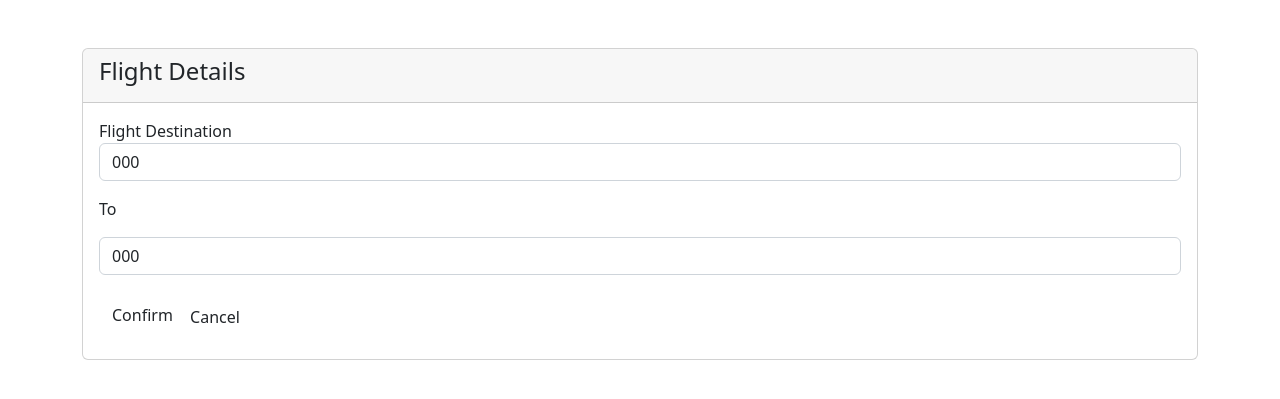
After one commit to Shymanako/Ticketing-for-flights-, a PHP site: page /book3-view.php?flight_id=1 in a window 1280 px wide. The commit adds this page. Shown: the top 399 px of the page. Run offline with PHP 8.4, Linux system fonts and the light colour scheme; tables that the repository leaves empty hold one stand-in row (values such as "Sample post").

Commit message:
Flight added in booking

```diff
--- a/Airlines/admin/code.php
+++ b/Airlines/admin/code.php
@@ -304,9 +304,8 @@ if(isset($_POST['update_airport'])){
 if(isset($_POST['save_direction'])){
     $origin_airport_code = mysqli_real_escape_string($con, $_POST['origin_airport_code']);
     $destination_airport_code = mysqli_real_escape_string($con, $_POST['destination_airport_code']);
-    $price = mysqli_real_escape_string($con, $_POST['price']);
 
-    $query = "INSERT INTO direction (origin_airport_code, destination_airport_code, price) VALUES ('$origin_airport_code', '$destination_airport_code', '$price')";
+    $query = "INSERT INTO direction (origin_airport_code, destination_airport_code) VALUES ('$origin_airport_code', '$destination_airport_code')";
 
     $query_run = mysqli_query($con, $query);
     if($query_run){
@@ -346,9 +345,8 @@ if(isset($_POST['update_direction'])){
     $direction_id = mysqli_real_escape_string($con, $_POST['direction_id']);
     $origin_airport_code = mysqli_real_escape_string($con, $_POST['origin_airport_code']);
     $destination_airport_code = mysqli_real_escape_string($con, $_POST['destination_airport_code']);
-    $price = mysqli_real_escape_string($con, $_POST['price']);
 
-    $query = "UPDATE direction SET origin_airport_code='$origin_airport_code', destination_airport_code='$destination_airport_code', price='$price' where direction_id='$direction_id' ";
+    $query = "UPDATE direction SET origin_airport_code='$origin_airport_code', destination_airport_code='$destination_airport_code' where direction_id='$direction_id' ";
     $query_run = mysqli_query($con, $query);
 
     if($query_run){
--- a/Airlines/admin/direction-create.php
+++ b/Airlines/admin/direction-create.php
@@ -35,7 +35,6 @@ require 'dbcon.php';
                             function validateForm() {
                                 var a = document.forms["Form"]["origin_airport_code"].value;
                                 var b = document.forms["Form"]["destination_airport_code"].value;
-                                var c = document.forms["Form"]["price"].value;
                                 if (a == null || a == "", b == null || b == ""){
                                 alert("Please Fill In All Required Details");
                                 return false;
@@ -125,11 +124,6 @@ require 'dbcon.php';
                             </div>
 
                             <div class="mb-3">
-                                <label> Price </label>
-                                <input type="number" name="price" placeholder="Enter Price" class="form-control">
-                            </div>
-
-                            <div class="mb-3">
                                 <button type="submit" name="save_direction" class="btn btn-primary">Save Direction</button>
                             </div>
 
--- a/Airlines/admin/direction-view.php
+++ b/Airlines/admin/direction-view.php
@@ -49,10 +49,7 @@ require 'dbcon.php';
                                         <label> Destination Airport Code </label>
                                         <p class="form-control"><?=$direction['destination_airport_code'];?></p>
                                     </div>
-                                    <div class="mb-3">
-                                        <label> Price </label>
-                                        <p class="form-control"><?=$direction['price'];?></p>
-                                    </div>
+
 
                                 <?php
                             }
--- a/Airlines/admin/direction.php
+++ b/Airlines/admin/direction.php
@@ -55,7 +55,6 @@
                       <tr>
                         <th>Origin Airport Code</th>
                         <th>Destination Airport Code</th>
-                        <th>Price</th>
                       </tr>
                   </thead>
                   <tbody>
@@ -71,7 +70,6 @@
                           <tr>
                             <td><?= $direction['origin_airport_code']; ?></td>
                             <td><?= $direction['destination_airport_code']; ?></td>
-                            <td><?= $direction['price']; ?></td>
                             <td>
                               <a href="direction-view.php?direction_id=<?= $direction['direction_id']; ?>" class="btn btn-info btn-sm">View</a>
                               <a href="direction-update.php?direction_id=<?= $direction['direction_id']; ?>" class="btn btn-success btn-sm">Update</a>
--- a/Airlines/admin/schedule-create.php
+++ b/Airlines/admin/schedule-create.php
@@ -67,9 +67,11 @@ require 'dbcon.php';
                                                 {
                                                     // get the detail of direction
                                                     $direction_id = $row['direction_id'];
+                                                    $origin_airport_code = $row['origin_airport_code'];
+                                                    $destination_airport_code = $row['destination_airport_code'];
 
                                                     ?>
-                                                    <option value="<?php echo $direction_id; ?>"><?php echo $direction_id; ?></option>
+                                                    <option value="<?php echo $direction_id; ?>"><?php echo $origin_airport_code; ?> to <?php echo $destination_airport_code; ?></option>
                                                     <?php
                                                 }
                                             }
--- /dev/null
+++ b/Airlines/book3-view.php
@@ -0,0 +1,89 @@
+<?php
+require 'admin/dbcon.php';
+require 'admin/message.php';
+
+?>
+
+<!doctype html>
+<html lang="en">
+
+<head>
+    <meta charset="utf-8">
+    <meta name="viewport" content="width=device-width, initial-scale=1">
+
+    <link href="https://cdn.jsdelivr.net/npm/bootstrap@5.2.0-beta1/dist/css/bootstrap.min.css" rel="stylesheet" integrity="sha384-0evHe/X+R7YkIZDRvuzKMRqM+OrBnVFBL6DOitfPri4tjfHxaWutUpFmBp4vmVor" crossorigin="anonymous">
+
+    <title>Passenger Data</title>
+
+</head>
+
+<body>
+
+
+    <div class="container mt-5">
+
+        <?php include('admin/message.php'); ?>
+
+        <div class="row">
+            <div class="col-md-12">
+                <div class="card">
+                    <div class="card-header">
+                        <h4>Flight Details
+                        </h4>
+                    </div>
+                    <div class="card-body">
+
+                        <?php
+                        if (isset($_GET['flight_id'])) {
+
+                            $flight_id = mysqli_real_escape_string($con, $_GET['flight_id']);
+                            $query = "SELECT flight.flight_id, schedule.schedule_id, schedule.direction_id, direction.origin_airport_code, direction.destination_airport_code from flight left join schedule on flight.schedule_id = schedule.schedule_id left join direction on schedule.direction_id = direction.direction_id where flight_id = '$flight_id';";
+                            $query_run = mysqli_query($con, $query);
+
+                            if(mysqli_num_rows($query_run) > 0)
+                            {
+                                $flight = mysqli_fetch_array($query_run);
+                                ?>
+
+                                <input type="hidden" name="flight_id" value="<?=$flight['flight_id'];?>">
+                                    <div class="mb-3">
+                                        <label> Flight Destination   </label>
+                                        <p class="form-control">
+                                            <?=$flight['origin_airport_code'];?>
+                                        </p>
+                                        <p>To</p>
+                                        <p class="form-control">
+                                            <?=$flight['destination_airport_code'];?>
+                                        </p>
+                                    </div>
+
+                                    <td>
+                                        <form action="bookform2.php" method='POST' class="d-inline">
+                                            <button type="submit" name="save" value="<?= $flight['flight_id']; ?>" class="btn">Confirm</a>
+                                        </form>
+                                        <a href="book2.php" class="btn">Cancel</a>
+                                    </td>
+
+                                <?php
+                            }
+                            else
+                            {
+                                echo "<h4>No ID Found</h4>";
+                            }
+                        }
+
+                        ?>
+
+                    </div>
+                </div>
+            </div>
+        </div>
+    </div>
+
+
+    <script src="https://cdn.jsdelivr.net/npm/bootstrap@5.2.0-beta1/dist/js/bootstrap.bundle.min.js" integrity="sha384-pprn3073KE6tl6bjs2QrFaJGz5/SUsLqktiwsUTF55Jfv3qYSDhgCecCxMW52nD2" crossorigin="anonymous"></script>
+
+
+</body>
+
+</html>
```
Also changed, not shown: Airlines/admin/direction-update.php (+0 -7 lines), Airlines/book2.php (+11 -14 lines), Airlines/bookform2.php (+20 -12 lines).
